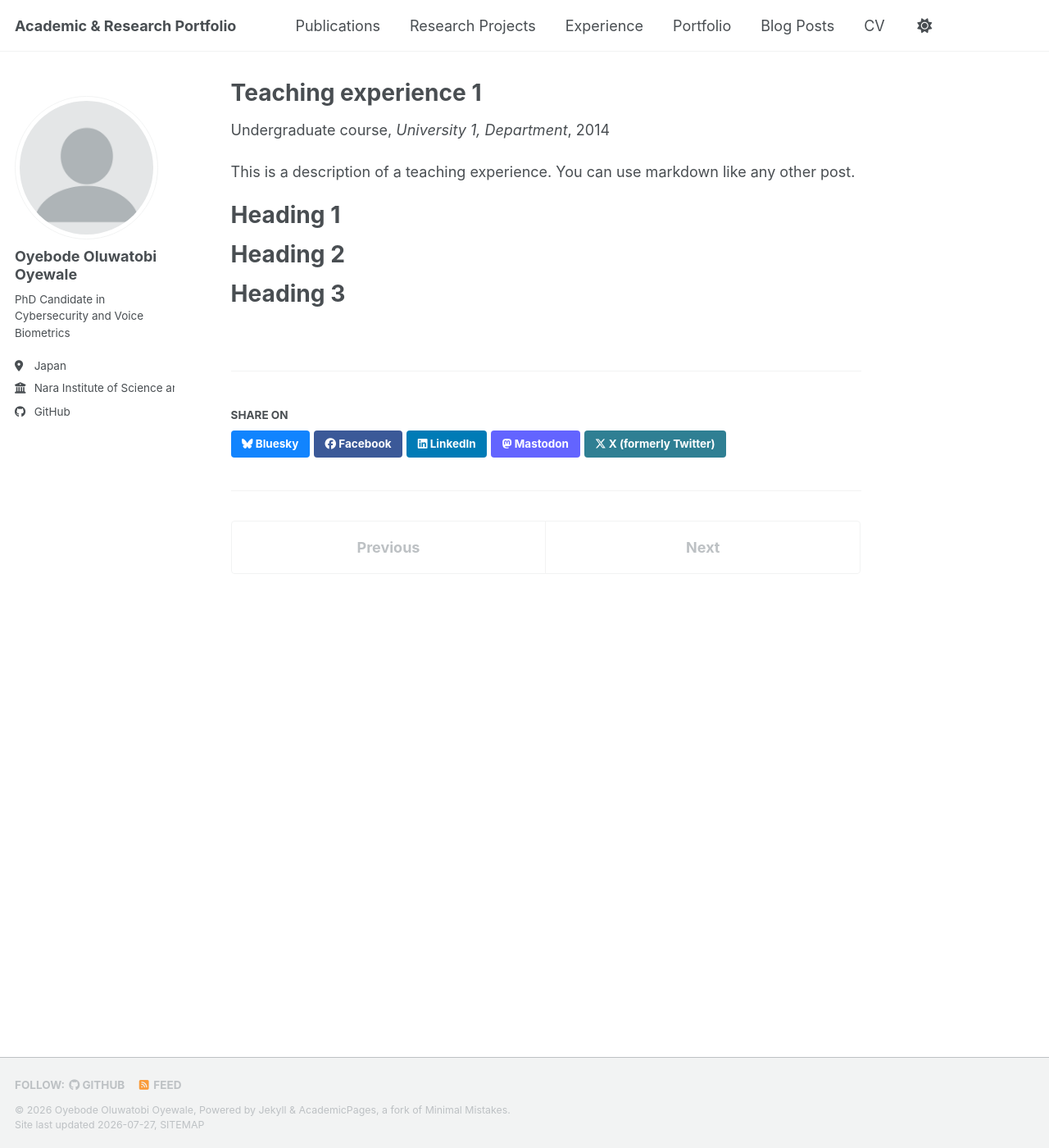
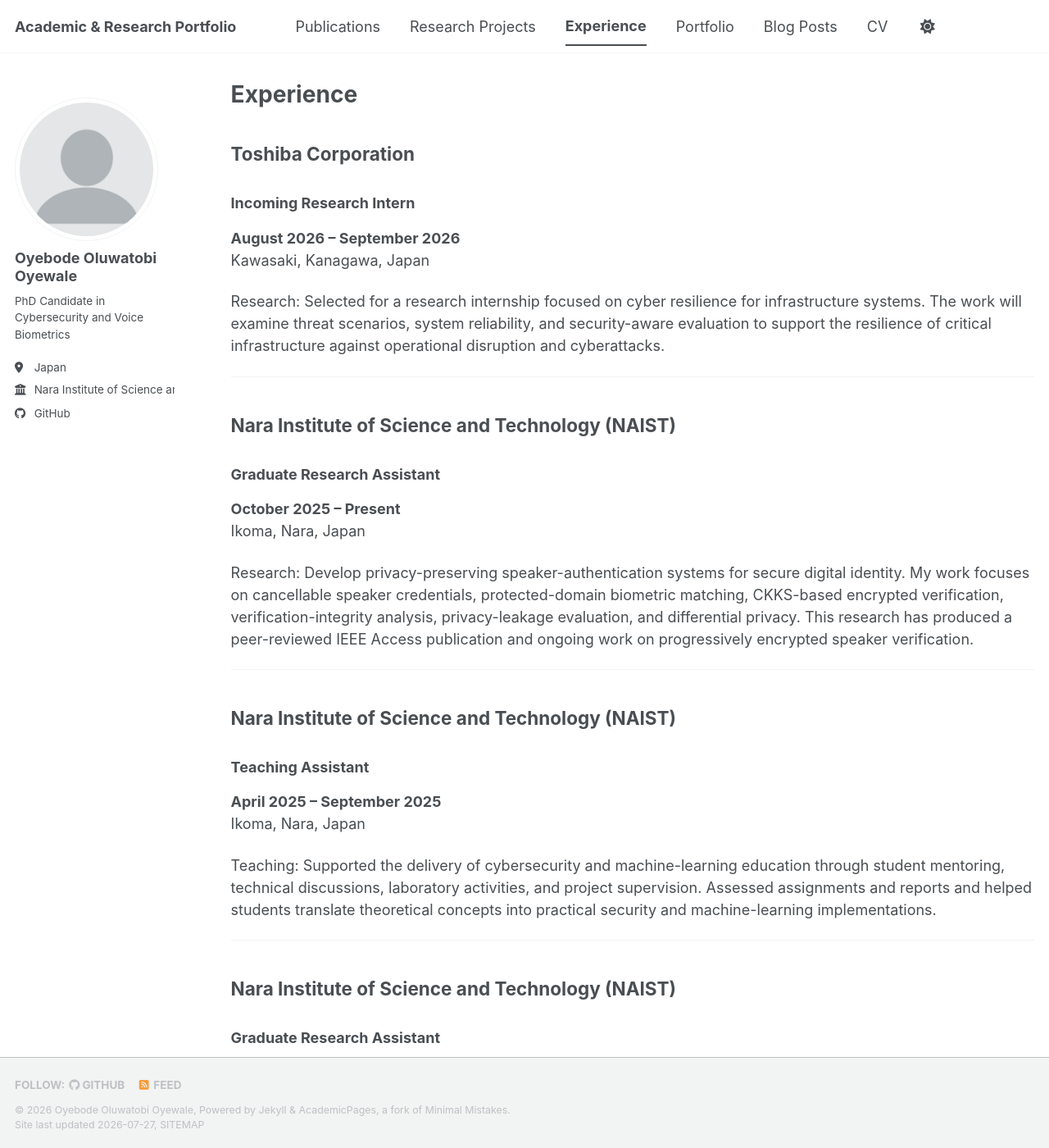
Before and after one commit to oyewaleoyebode/oyebodeoluwatobi-OyebodeOluwatobi.github.io, a Jekyll site: the page built from _teaching/2014-spring-teaching-1.md, in a window 1280 px wide and 1400 px high. Shown: the whole window at 82% size. Built offline with Jekyll 4.4.1, drawn with Linux system fonts in a browser that asks for light colours; a style sheet for code colours, icons or effects is not loaded; some of the changed text lies outside the part shown.

Commit message:
Update 2014-spring-teaching-1.md

```diff
--- a/_teaching/2014-spring-teaching-1.md
+++ b/_teaching/2014-spring-teaching-1.md
@@ -1,20 +1,103 @@
 ---
-title: "Teaching experience 1"
-collection: teaching
-type: "Undergraduate course"
-permalink: /teaching/2014-spring-teaching-1
-venue: "University 1, Department"
-date: 2014-01-01
-location: "City, Country"
+layout: archive
+title: "Experience"
+permalink: /experience/
+author_profile: true
 ---
 
-This is a description of a teaching experience. You can use markdown like any other post.
+## Toshiba Corporation
 
-Heading 1
-======
+### Incoming Research Intern
 
-Heading 2
-======
+**August 2026 – September 2026**
+Kawasaki, Kanagawa, Japan
 
-Heading 3
-======
+Research: Selected for a research internship focused on cyber resilience for infrastructure systems. The work will examine threat scenarios, system reliability, and security-aware evaluation to support the resilience of critical infrastructure against operational disruption and cyberattacks.
+
+---
+
+## Nara Institute of Science and Technology (NAIST)
+
+### Graduate Research Assistant
+
+**October 2025 – Present**
+Ikoma, Nara, Japan
+
+Research: Develop privacy-preserving speaker-authentication systems for secure digital identity. My work focuses on cancellable speaker credentials, protected-domain biometric matching, CKKS-based encrypted verification, verification-integrity analysis, privacy-leakage evaluation, and differential privacy. This research has produced a peer-reviewed IEEE Access publication and ongoing work on progressively encrypted speaker verification.
+
+---
+
+## Nara Institute of Science and Technology (NAIST)
+
+### Teaching Assistant
+
+**April 2025 – September 2025**
+Ikoma, Nara, Japan
+
+Teaching: Supported the delivery of cybersecurity and machine-learning education through student mentoring, technical discussions, laboratory activities, and project supervision. Assessed assignments and reports and helped students translate theoretical concepts into practical security and machine-learning implementations.
+
+---
+
+## Nara Institute of Science and Technology (NAIST)
+
+### Graduate Research Assistant
+
+**October 2023 – September 2025**
+Ikoma, Nara, Japan
+
+Research: Developed end-to-end voice-biometric authentication systems for mobile banking, low-end devices, and variable communication environments. My work combined speech processing, deep speaker representations, machine learning, liveness detection, and degradation-aware security evaluation. This research produced three peer-reviewed conference papers, a master’s thesis, and two DOI-registered speech datasets supporting reproducible voice-biometric research.
+
+---
+
+## DataAce Academy
+
+### Data Analytics Trainee
+
+**August 2023**
+Nigeria
+
+Training: Developed practical expertise in Python, SQL, data preprocessing, statistical analysis, and analytical reporting. Built data-analysis workflows for transforming raw information into structured findings that could support evidence-based decision-making.
+
+---
+
+## CYM Education Foundation
+
+### ICT and Social Media Coordinator — Part-time
+
+**August 2022 – March 2025**
+Nigeria
+
+Work: Coordinated the organization’s ICT systems for hybrid learning, digital communication, and remote collaboration. Developed ICT procedures, trained staff in secure and effective technology use, monitored system performance, and supported the continuity of online and in-person educational activities.
+
+---
+
+## Blue Gate Public Health Initiative
+
+### Information Technology Administrator
+
+**May 2021 – September 2023**
+Ibadan, Nigeria
+
+Work: Managed and secured the IT infrastructure supporting distributed public-health operations. Implemented VPNs, firewalls, access controls, and network-security measures; resolved performance and connectivity problems; and maintained technical documentation for operational continuity and compliance. These efforts improved system reliability, reduced service disruption, and strengthened organizational security practices.
+
+---
+
+## St. Jude Anglican Grammar School
+
+### IT Specialist Instructor — National Youth Service Corps
+
+**January 2018 – February 2020**
+Ota, Nigeria
+
+Teaching and IT Support: Delivered instruction in computer systems, networking, and cybersecurity fundamentals while supporting the school’s IT infrastructure. Helped students develop practical digital skills and a foundational understanding of responsible and secure technology use.
+
+---
+
+## Softrays Information Technology
+
+### IT Administrator
+
+**January 2017 – December 2017**
+Ilorin, Nigeria
+
+Work: Configured and maintained organizational network infrastructure, including routers, switches, VLANs, and user systems. Implemented backup and recovery procedures, delivered technical support, and conducted basic security assessments to improve system availability, data protection, and day-to-day IT operations.
```
